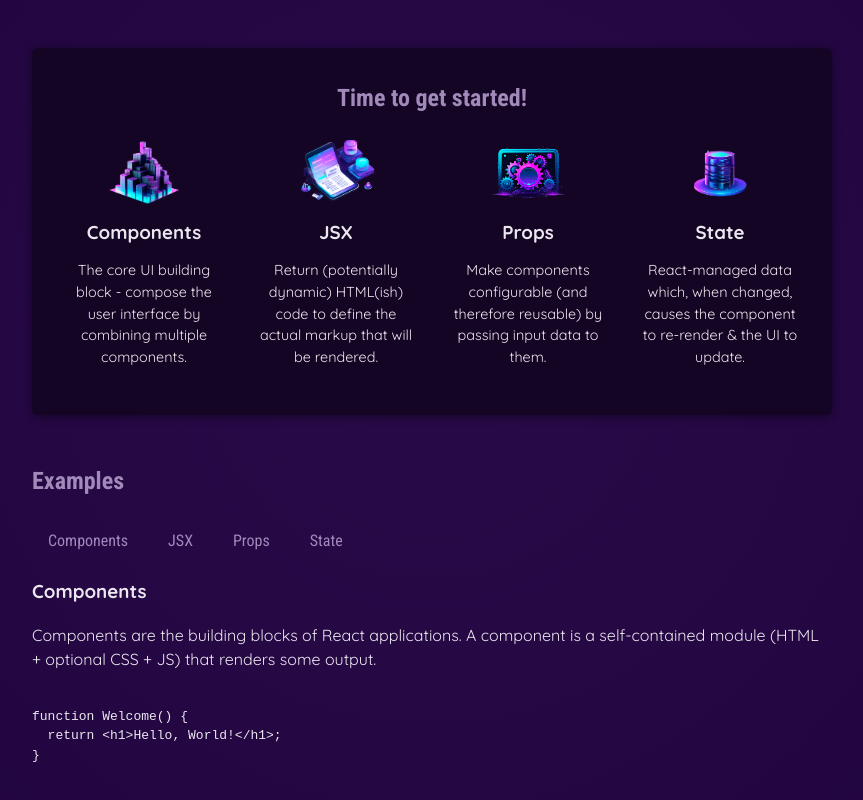
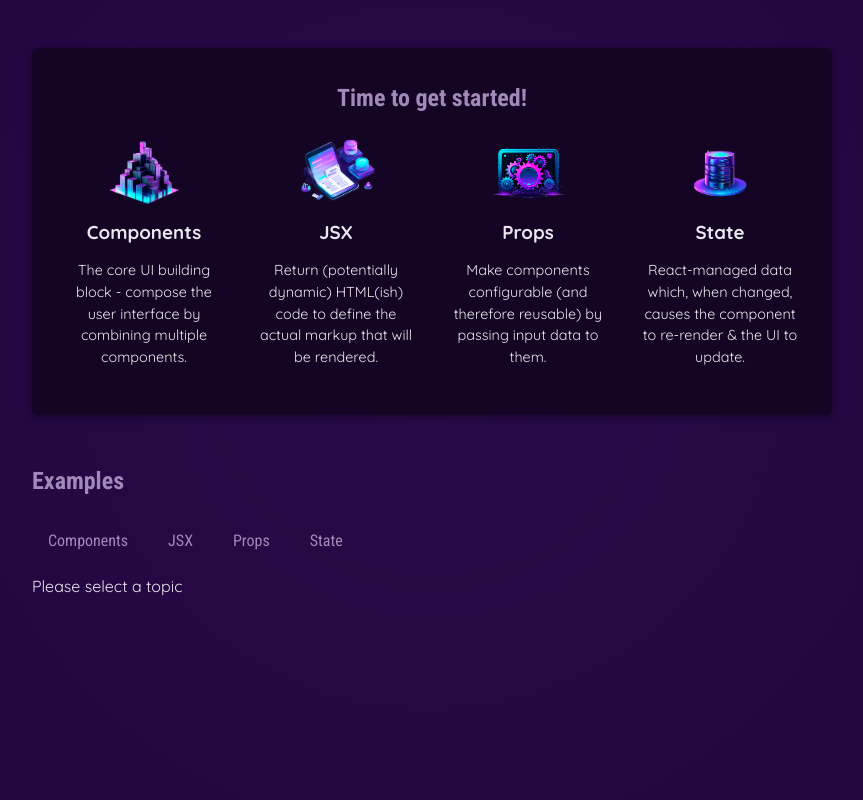
Before and after one commit to Udayanga1/react-practice, a React (Vite) app in the folder react-essentials/: page / in a window 1280 px wide. Shown: the part 284-1084 px from the top of the page, without its empty margins (208-1071 px from the left). Built offline with nearby package versions, Linux system fonts and the light colour scheme.

Commit message:
react-essentials: rendering content conditionally

```diff
--- a/react-essentials/src/App.jsx
+++ b/react-essentials/src/App.jsx
@@ -5,7 +5,7 @@
 import { CORE_CONCEPTS } from './data.js';
 import { EXAMPLES } from './data.js';
 function App() {
-  const [ selectedTopic, setSelectedTopic ] = useState('components')
+  const [ selectedTopic, setSelectedTopic ] = useState()
 
   function handleSelect(selectedButton) {
     console.log('HandleSelect', selectedButton);
@@ -35,7 +35,7 @@
           <TabButton onSelect={() => handleSelect('props')}>Props</TabButton>
           <TabButton onSelect={() => handleSelect('state')}>State</TabButton>
           </menu>
-          <div id="tab-component">
+          {!selectedTopic ? <p>Please select a topic</p> : <div id="tab-component">
             <h3>{EXAMPLES[selectedTopic].title}</h3>
             <p>{EXAMPLES[selectedTopic].description}</p>
             <pre>
@@ -43,7 +43,9 @@
               {EXAMPLES[selectedTopic].code}
               </code>
             </pre>
-          </div>
+          </div>}
+
+
         </section>
       </main>
     </div>
```
